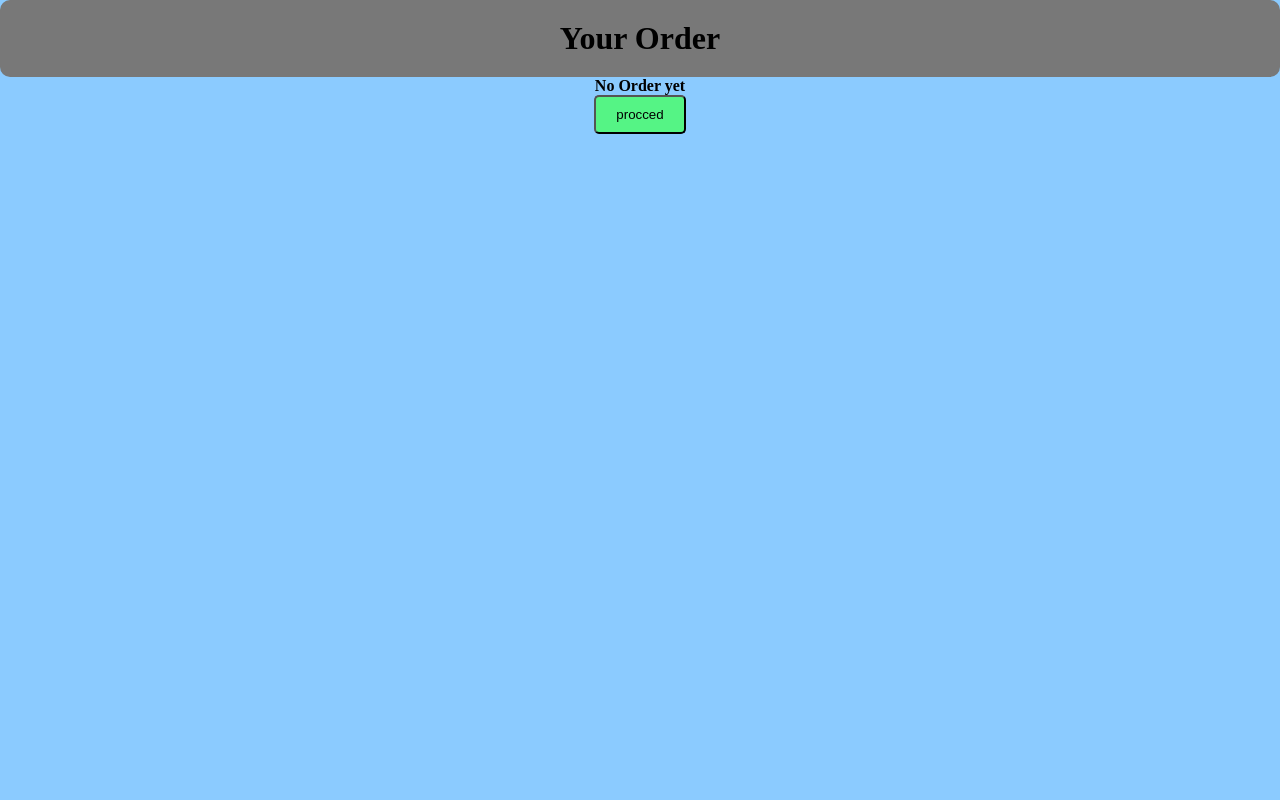
After one commit to TinaGrim/POS_accessories_CLI, a Flask app: template server/templates/items.html in a window 1280 px wide. The commit adds this page. Run offline with Flask 3, Linux system fonts and the light colour scheme; the template is opened without the code that fills it, so the values that code supplies are empty.

Commit message:
Server: improve user experiences and add new items list

```diff
--- a/server/main.py
+++ b/server/main.py
@@ -29,6 +29,6 @@ def data(data: str):
             20: 'Hat'}
     orderList = [Item[i] for i, char in enumerate(data) if char != "0"]
 
-    return orderList
+    return render_template('items.html', items=orderList, count=len(orderList))
 if __name__ == "__main__":
     app.run(host='0.0.0.0', port=5000,debug=False);
--- /dev/null
+++ b/server/static/items.css
@@ -0,0 +1,42 @@
+* {
+  padding: 0;
+  margin: 0;
+}
+body {
+  background-color: rgba(111, 191, 255, 0.8);
+  display: flex;
+  justify-content: center;
+  text-align: center;
+  min-height: 100vh;
+}
+.payment {
+  width: 100%;
+}
+.title {
+  background-color: rgb(120,120,120);
+  text-align:center;
+  border-radius: 10px;
+  padding: 20px 0;
+  width: 100%;
+}
+.item-list {
+  list-style: none;
+  text-align: left;
+  margin: 0 auto;
+  width: fit-content;
+  margin-bottom: 10px;
+}
+
+.item-list li{
+  margin: 10px 0;
+  background-color: rgb(130, 99, 71);
+  padding: 20px 40px;
+  border-radius: 10px;
+  box-shadow: 5px 10px 30px rgba(130, 99, 71, 0.9);
+
+}
+.procced {
+  background-color: rgba(72, 255, 103, 0.8);
+  padding: 10px 20px;
+  border-radius: 5px;
+}
--- /dev/null
+++ b/server/templates/items.html
@@ -0,0 +1,33 @@
+<!DOCTYPE html>
+<html lang="en">
+  <head>
+    <meta charset="UTF-8">
+    <meta name="viewport" content="width=device-width, initial-scale=1">
+    <title>Order Payment</title>
+    <link href="/static/items.css" rel="stylesheet">
+  </head>
+  <body>
+    <div class="payment">
+      <div class="title">
+        <h1>Your Order</h1>
+      </div>
+      {% if items %}
+      <ul class="item-list">
+        {% for item in items %}
+        <li>{{item}}</li>
+        {% endfor %}
+      </ul>
+      {% else %}
+      <div class="empty">
+        <h4>No Order yet</h4>
+      </div>
+      {% endif %}
+      <div class="confirm">
+        <form action='/'>
+          <button class="procced">procced</button>
+        </form>
+      </div>
+    </div>
+
+  </body>
+</html>
```
Also changed, not shown: server/static/style.css (added, +22 -0 lines), server/templates/name.html (+9 -7 lines), 1 other file.
